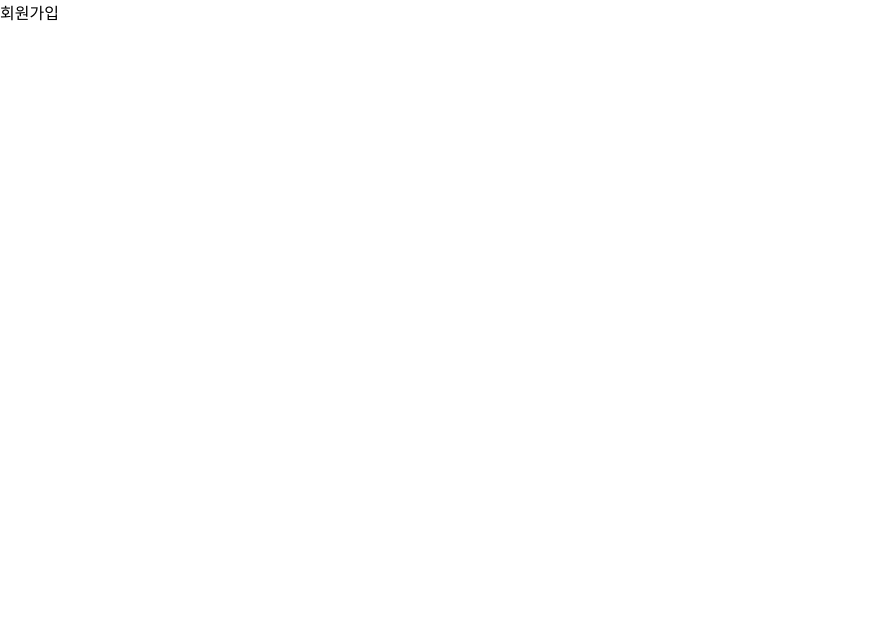
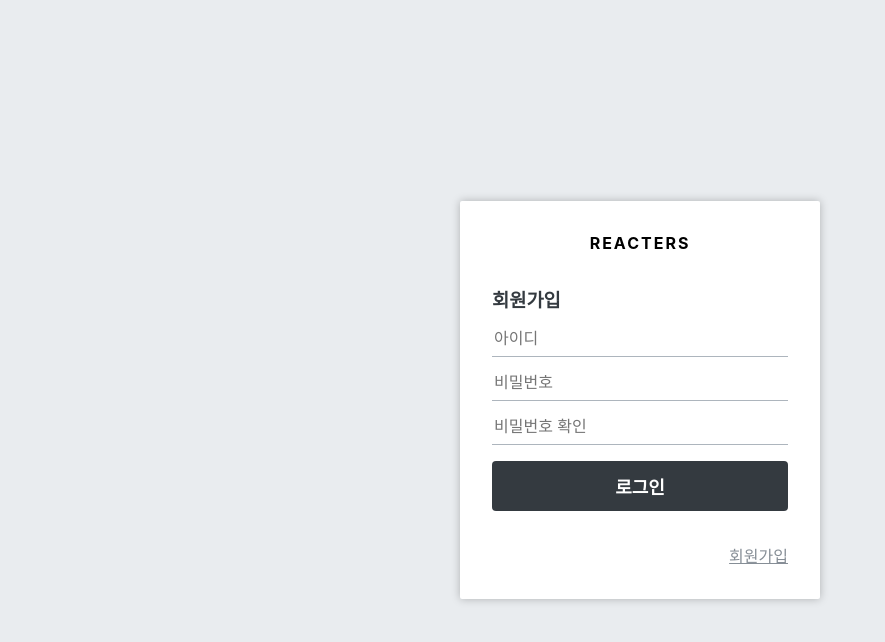
Before and after one commit to amuse1991/blog-frontend, a React (Create React App) app: page /register in a window 1280 px wide. Shown: the top 642 px of the page, without its empty margins (0-885 px from the left). Built offline with nearby package versions, Linux system fonts and the light colour scheme.

Commit message:
회원 인증 UI 구현

```diff
--- /dev/null
+++ b/src/components/auth/AuthForm.tsx
@@ -0,0 +1,86 @@
+import React from 'react';
+import { Link } from 'react-router-dom';
+import styled from "styled-components";
+import palette from '../../lib/styles/pallette';
+import Button from '../common/Button';
+
+
+const ButtonWithMarginTop = styled(Button)`
+  margin-top: 1rem;
+`
+
+const AuthFormBlock = styled.div`
+  h3{
+    margin:0;
+    color: ${palette.gray[8]};
+    margin-bottom: 1rem;
+  }
+`
+
+const StyledInput = styled.input`
+  font-size: 1rem;
+  border: none;
+  border-bottom: 1px solid ${palette.gray[5]};
+  padding-bottom: 0.5rem;
+  outline: none;
+  width:100%;
+  &:focus {
+    color: $oc-teal-7;
+    border-bottom: 1px solid ${palette.gray[7]}
+  }
+  & + & {
+    margin-top: 1rem;
+  }
+`
+
+
+const Footer = styled.div`
+  margin-top: 2rem;
+  text-align: right;
+  a {
+    color: ${palette.gray[6]};
+    text-decoration: underline;
+    &:hover{
+      color: ${palette.gray[9]};
+    }
+  }
+
+`
+
+type AuthFormProps = {
+  type: "login" | "register"
+}
+
+const textMap = {
+  login: "로그인",
+  register: "회원가입"
+}
+
+function AuthForm({type}:AuthFormProps) {
+  const text = textMap[type]
+  return (
+    <AuthFormBlock>
+      <h3>{text}</h3>
+      <form>
+        <StyledInput autoComplete="username" name="username" placeholder="아이디" />
+        <StyledInput autoComplete="new-password" name="password" placeholder="비밀번호" type="password" />
+        {
+          type === "register" && (
+            <StyledInput autoComplete="new-password" name="passwordConfirm" placeholder="비밀번호 확인" type="password" />
+          )
+        }
+        <ButtonWithMarginTop fullWidth cyan>로그인</ButtonWithMarginTop>
+      </form>
+      <Footer >
+        {
+          type === "login" ? (
+            <Link to="/register"> 회원가입 </Link>
+          ): (<Link to="/login"> 회원가입 </Link> )
+        }
+
+      </Footer>
+    </AuthFormBlock>
+  )
+}
+
+export default AuthForm;
--- /dev/null
+++ b/src/components/auth/AuthTemplate.tsx
@@ -0,0 +1,55 @@
+import React from 'react';
+import { Link } from 'react-router-dom';
+import styled from "styled-components";
+import palette from '../../lib/styles/pallette';
+
+const AuthTemplateBlock = styled.div`
+  position: absolute;
+  left: 0;
+  top: 0;
+  bottom: 0;
+  right: 0;
+  background: ${palette.gray[2]};
+  /* flex로 내부 중앙 정렬 */
+  display: flex;
+  flex-direction: column;
+  justify-content: center;
+  align-items: center;
+`
+
+const WhiteBox = styled.div`
+  .logo-area{
+    display:block;
+    padding-bottom: 2rem;
+    text-align: center;
+    font-weight: bold;
+    letter-spacing: 2px;
+  }
+  box-shadow: 0 0 8px rgba(0,0,0,0.25);
+  padding: 2rem;
+  width: 360px;
+  background: white;
+  border-radius: 2px;
+`
+
+
+type AuthTemplateProps = {
+  children: React.ReactNode
+}
+
+function AuthTemplate({children}:AuthTemplateProps) {
+  return (
+    <AuthTemplateBlock>
+      <WhiteBox>
+        <div className="logo-area">
+          <Link to="/" >REACTERS</Link>
+        </div>
+        {children}
+      </WhiteBox>
+{/*
+      {children} */}
+    </AuthTemplateBlock>
+  )
+}
+
+export default AuthTemplate;
--- a/src/components/common/Button.tsx
+++ b/src/components/common/Button.tsx
@@ -1,8 +1,14 @@
 import React from 'react';
-import styled from "styled-components";
+import styled, { css } from "styled-components";
 import palette from "../../lib/styles/pallette"
 
-const StyledButton = styled.button`
+type ButtonProps = {
+  fullWidth?:boolean;
+  cyan?:boolean;
+  children: React.ReactNode
+}
+
+const StyledButton = styled.button<ButtonProps>`
   border: none;
   border-radius: 4px;
   font-size: 1rem;
@@ -15,8 +21,26 @@
   &:hover {
     background: ${palette.gray[6]}
   }
+
+  ${
+    props=>props.fullWidth && css`
+      padding-top: 0.75rem;
+      padding-bottom: 0.75rem;
+      width: 100%;
+      font-size: 1.125rem;
+    `
+  }
+
+  ${
+    props=>props.cyan && css `
+      background: ${palette.cyan[5]}
+      &:hover {
+        background: ${palette.cyan[4]}
+      }
+    `
+  }
 `
 
-const Button = (props:any) => <StyledButton {...props}/>
+const Button = (props:ButtonProps) => <StyledButton {...props}/>
 
 export default Button;
--- a/src/pages/LoginPage.tsx
+++ b/src/pages/LoginPage.tsx
@@ -1,10 +1,12 @@
 import React from 'react';
+import AuthTemplate from "../components/auth/AuthTemplate";
+import AuthForm from "../components/auth/AuthForm";
 
 function LoginPage() {
   return (
-    <>
-      로그인
-    </>
+    <AuthTemplate>
+      <AuthForm type={"login"} />
+    </AuthTemplate>
   )
 }
 
--- a/src/pages/RegisterPage.tsx
+++ b/src/pages/RegisterPage.tsx
@@ -1,10 +1,12 @@
 import React from 'react';
+import AuthForm from '../components/auth/AuthForm';
+import AuthTemplate from '../components/auth/AuthTemplate';
 
 function RegisterPage() {
   return (
-    <>
-      회원가입
-    </>
+    <AuthTemplate>
+      <AuthForm type={"register"} />
+    </AuthTemplate>
   )
 }
 
```
